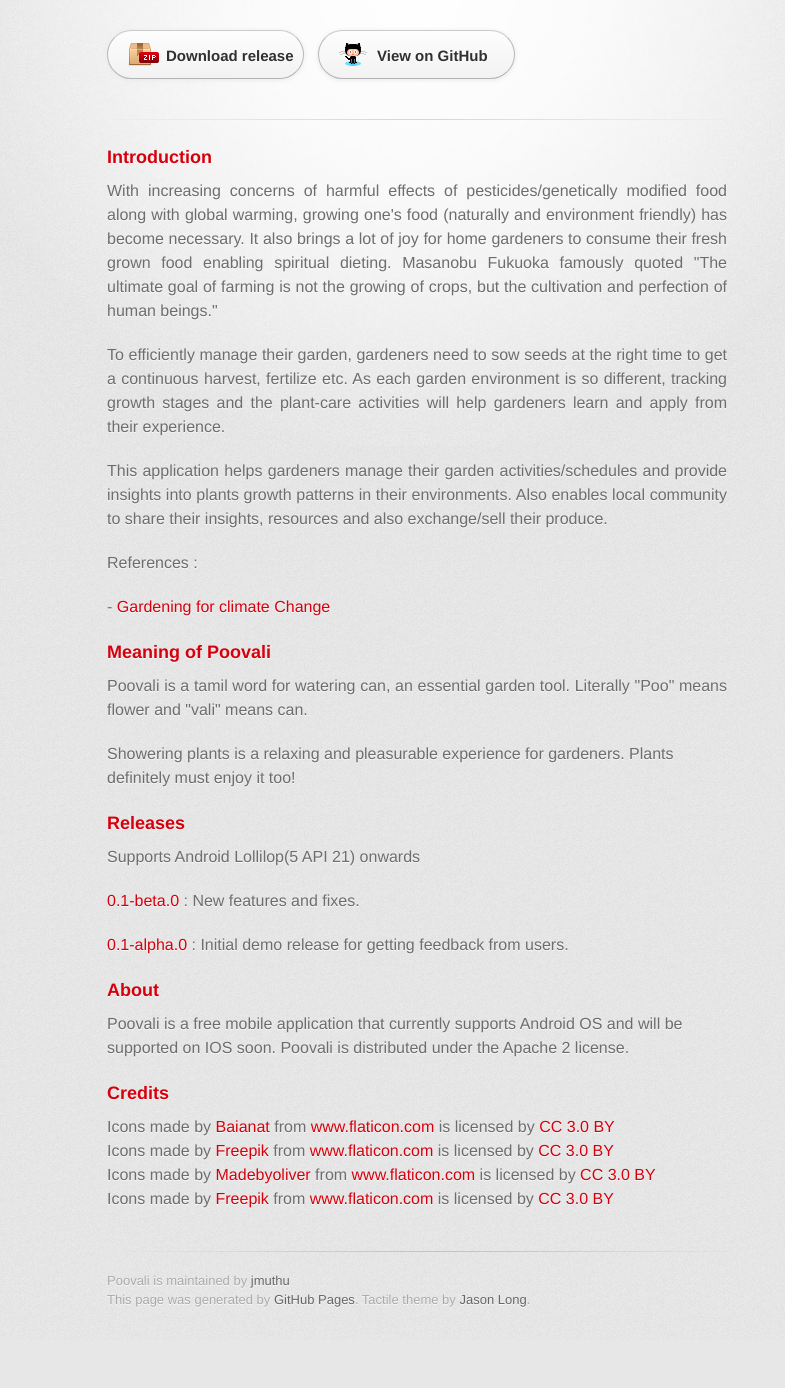
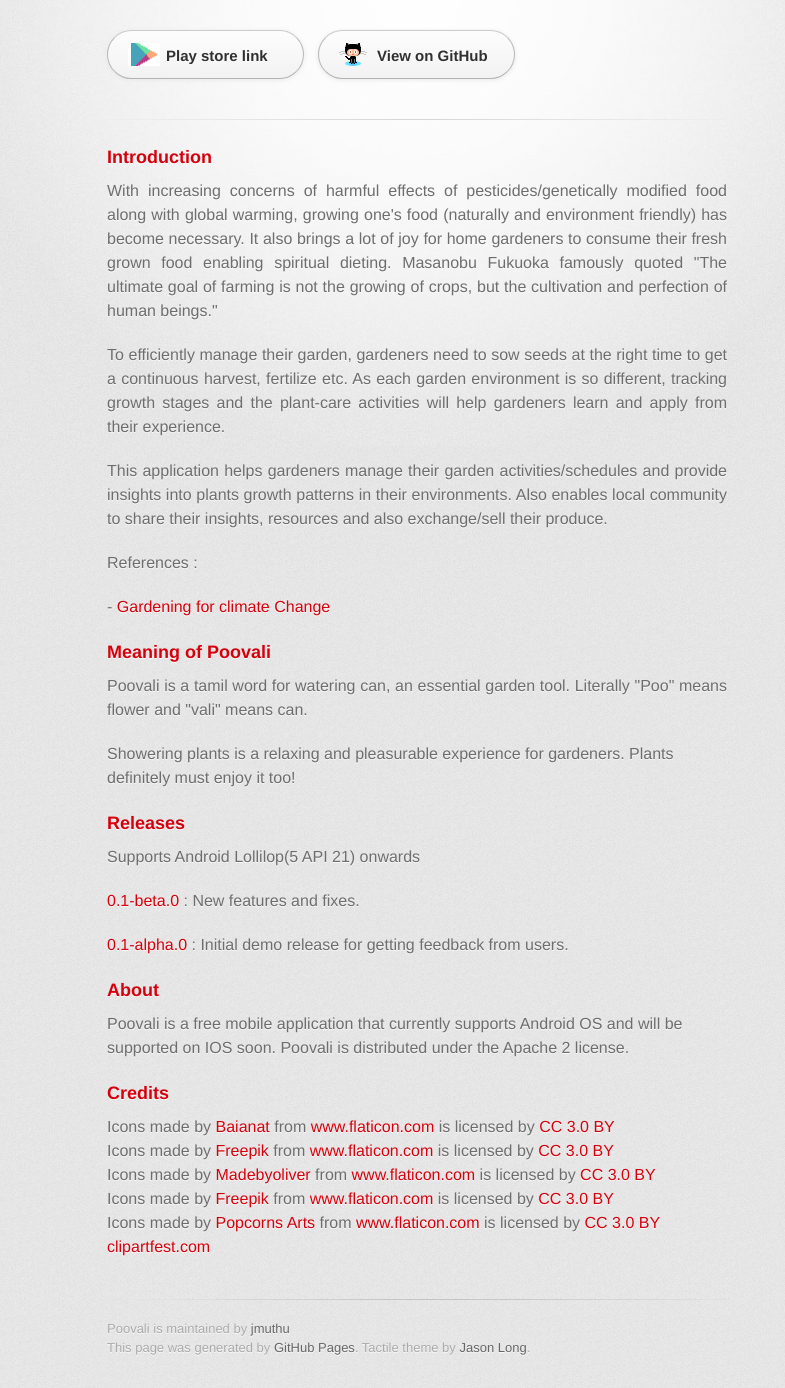
Before and after one commit to jmuthu/Poovali, a plain HTML site: page index.html in a window 1280 px wide. Shown: the part 127-1515 px from the top of the page, without its empty margins (223-1008 px from the left). Before the commit the page ends 1467 px from the top, so only its background shows below. Drawn offline with Linux system fonts and the light colour scheme; a web font is replaced by a local one.

Commit message:
Added play store links

```diff
--- a/index.html
+++ b/index.html
@@ -24,7 +24,7 @@
       </header>
 
       <section id="downloads" class="clearfix">
-        <a href="https://github.com/jmuthu/Poovali/releases/download/v0.1-beta.0/poovali-0.1-beta.0.apk" id="download-zip" class="button"><span>Download release</span></a>
+        <a href="https://play.google.com/store/apps/details?id=com.github.jmuthu.poovali" id="play-store" class="button"><span>Play store link</span></a>
         <a href="https://github.com/jmuthu/Poovali" id="view-on-github" class="button"><span>View on GitHub</span></a>
       </section>
 
@@ -66,8 +66,9 @@
         <p>Supports Android Lollilop(5 API 21) onwards</p>
 
 
-        <p><a href="https://github.com/jmuthu/Poovali/releases/download/v0.1-beta.0/poovali-0.1-beta.0.apk">0.1-beta.0</a> :
-          New features and fixes.</p>
+        <p><a href="https://play.google.com/store/apps/details?id=com.github.jmuthu.poovali">0.1-beta.0</a> : New features and
+          fixes.
+        </p>
         <p><a href="https://github.com/jmuthu/Poovali/releases/download/v0.1-alpha.0/poovali-0.1-alpha.0.apk">0.1-alpha.0</a>          : Initial demo release for getting feedback from users. </p>
         <h3>
           <a id="about" class="anchor" href="#about" aria-hidden="true"><span aria-hidden="true" class="octicon octicon-link"></span></a>About</h3>
@@ -90,6 +91,10 @@
         <div>Icons made by <a href="http://www.freepik.com" title="Freepik">Freepik</a> from <a href="http://www.flaticon.com"
             title="Flaticon">www.flaticon.com</a> is licensed by <a href="http://creativecommons.org/licenses/by/3.0/" title="Creative Commons BY 3.0"
             target="_blank">CC 3.0 BY</a></div>
+        <div>Icons made by <a href="http://www.flaticon.com/authors/popcorns-arts" title="Popcorns Arts">Popcorns Arts</a> from
+          <a href="http://www.flaticon.com" title="Flaticon">www.flaticon.com</a> is licensed by <a href="http://creativecommons.org/licenses/by/3.0/"
+            title="Creative Commons BY 3.0" target="_blank">CC 3.0 BY</a></div>
+        <a href="https://clipartfest.com/">clipartfest.com</a>
 
       </section>
 
--- a/stylesheets/stylesheet.css
+++ b/stylesheets/stylesheet.css
@@ -163,6 +163,9 @@ a.button span {
 }
 #view-on-github {
   margin-right: 0;
+}
+#play-store span {
+  background: transparent url(../images/play-store.png) 12px 50% no-repeat;
 }
 
 code, pre {
```
Also changed, not shown: images/play-store.png (added).
